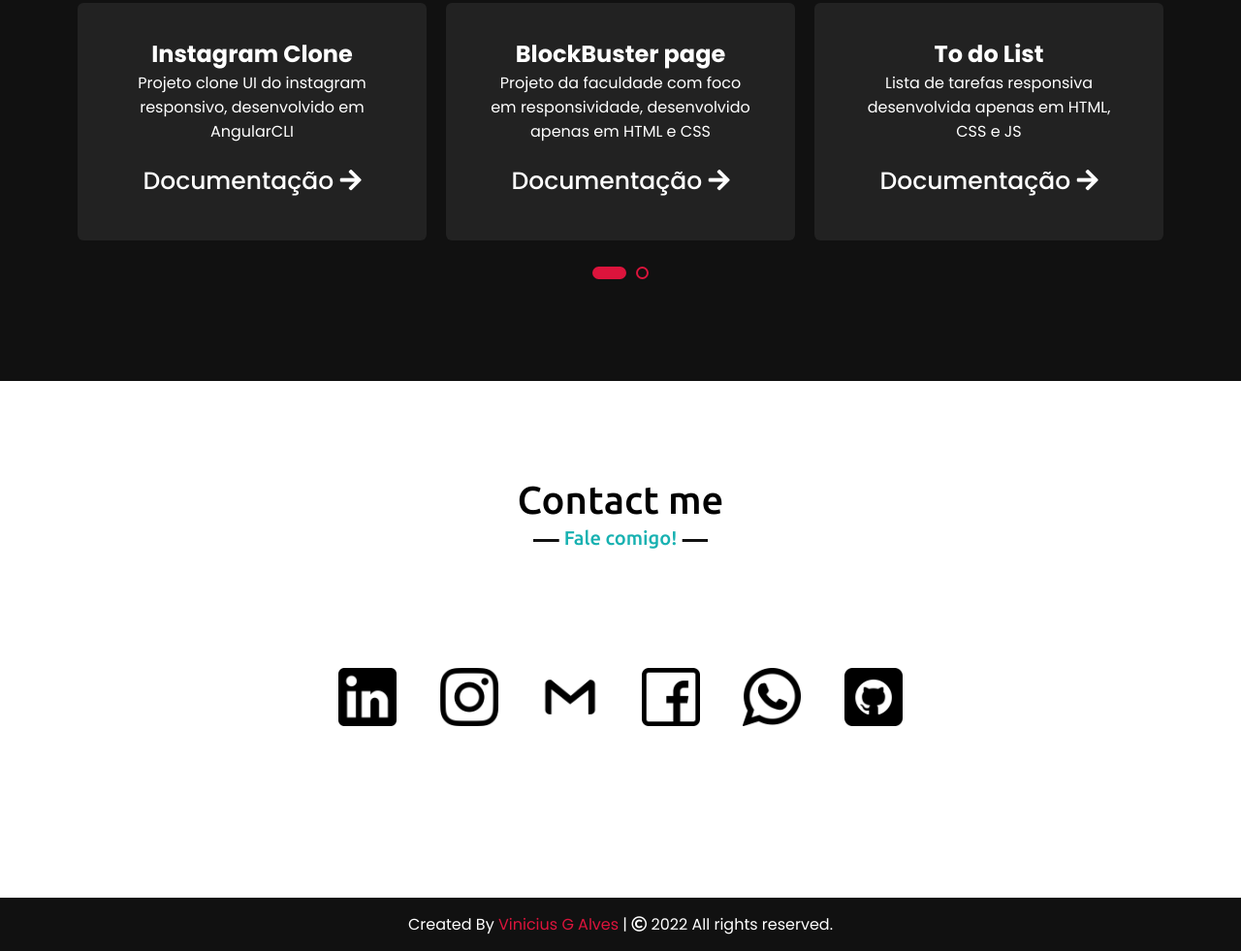
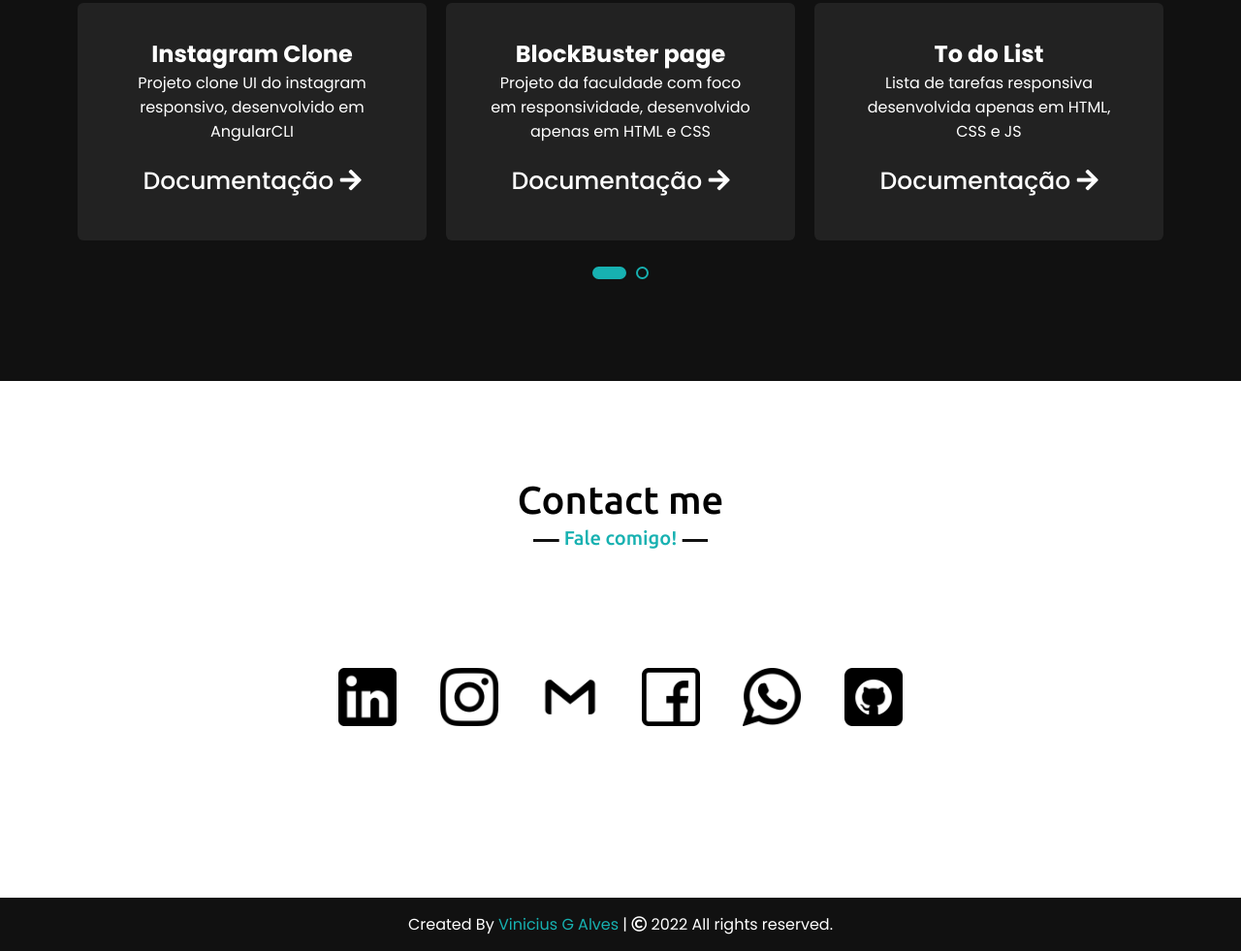
Before and after one commit to vinicius-g-alves/homepage, a plain HTML site: page index.html in a window 1280 px wide. Shown: the part 3126-4107 px from the top of the page at 97% size. Drawn offline with nearby package versions, Linux system fonts and the light colour scheme.

Commit message:
colors update

```diff
--- a/style.css
+++ b/style.css
@@ -290,7 +290,7 @@ section .title::after{
     transition: all 0.3s ease;
 }
 .services .serv-content .card:hover{
-    background: crimson;
+    background: rgb(23, 177, 177);
 }
 .services .serv-content .card .box{
     transition: all 0.3s ease;
@@ -300,7 +300,7 @@ section .title::after{
 }
 .services .serv-content .card i{
     font-size: 50px;
-    color: crimson;
+    color: rgb(23, 177, 177);
     transition: color 0.3s ease;
 }
 .services .serv-content .card:hover i{
@@ -460,7 +460,7 @@ section .title::after{
     margin: 0 5px;
     outline: none!important;
     border-radius: 50%;
-    border: 2px solid crimson!important;
+    border: 2px solid rgb(23, 177, 177)!important;
     transition: all 0.3s ease;
 }
 .owl-dot.active{
@@ -469,7 +469,7 @@ section .title::after{
 }
 .owl-dot.active,
 .owl-dot:hover{
-    background: crimson!important;
+    background:rgb(23, 177, 177)!important;
 }
 
 /* contact section styling */
@@ -591,7 +591,7 @@ footer{
     text-align: center;
 }
 footer span a{
-    color: crimson;
+    color: rgb(23, 177, 177);
     text-decoration: none;
 }
 footer span a:hover{
```
